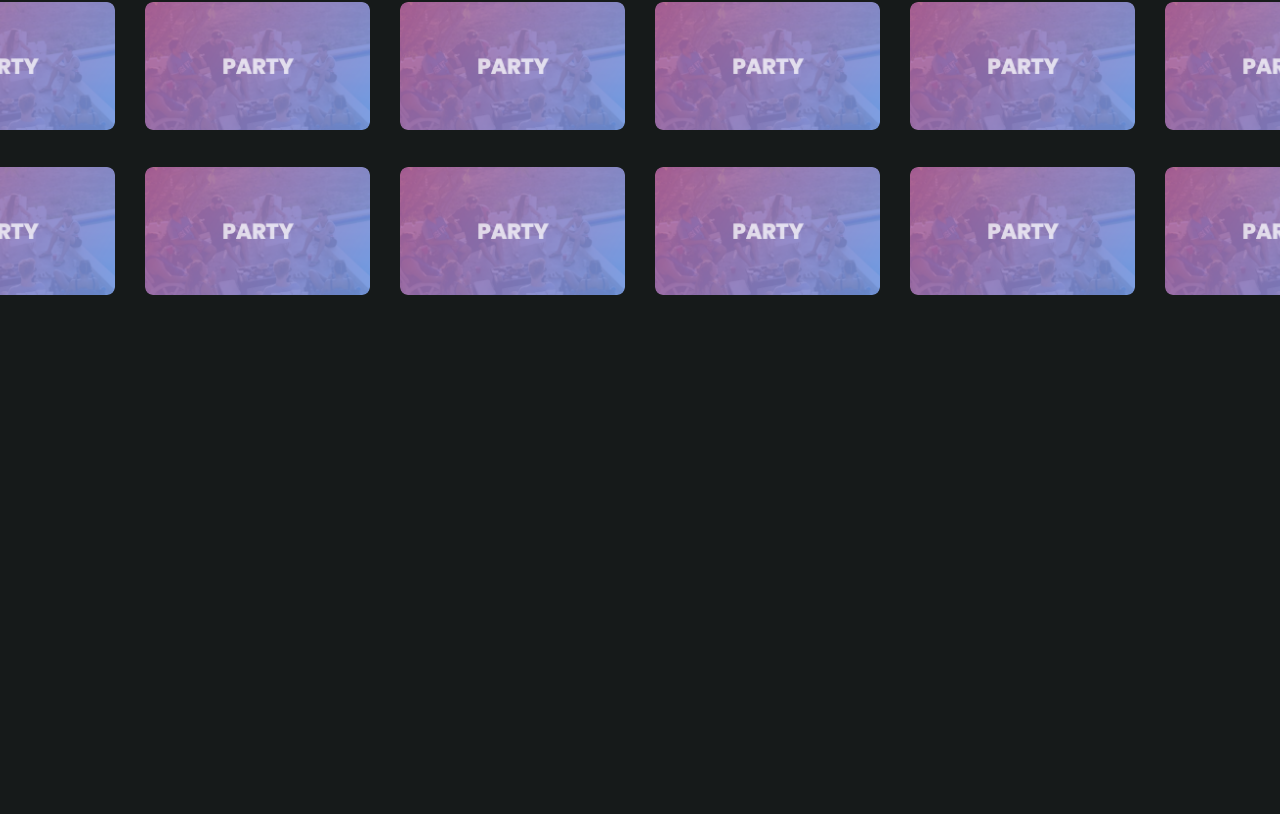
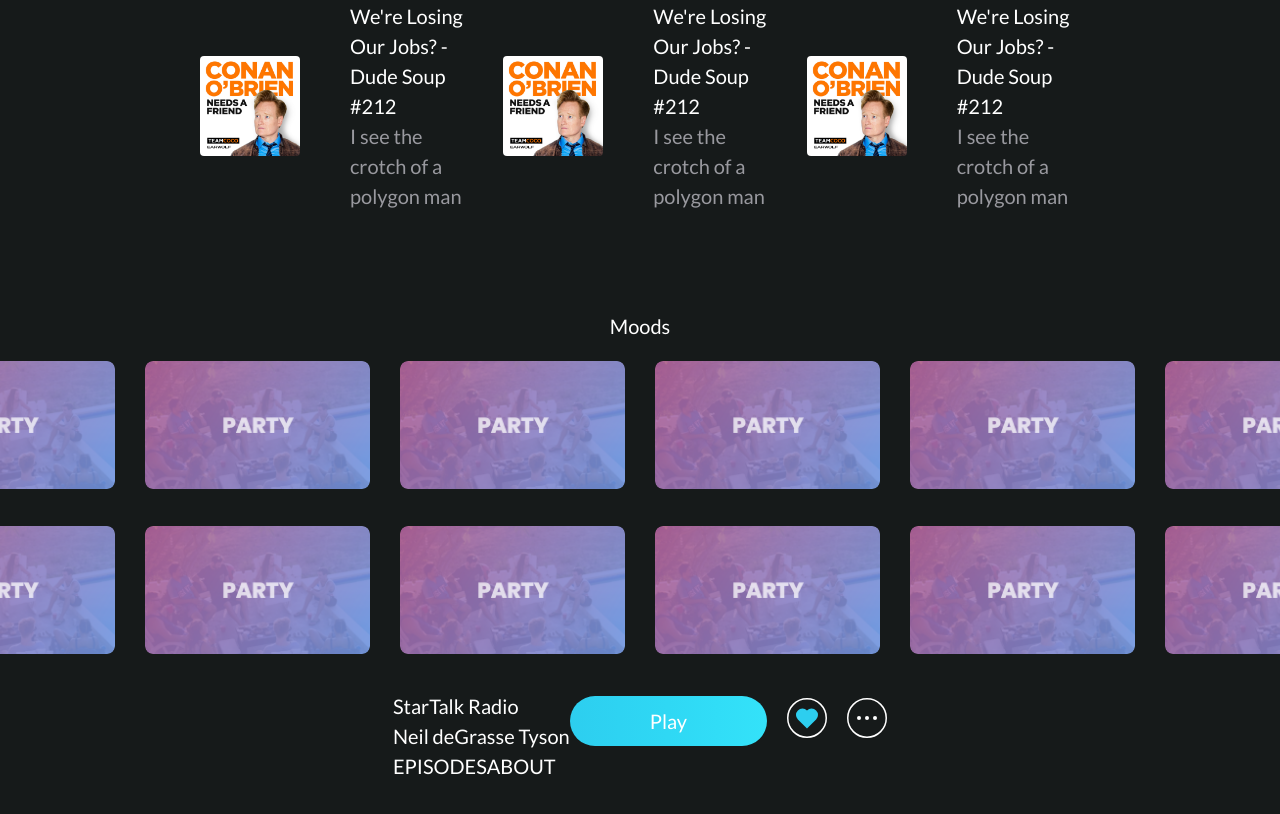
Before and after one commit to ManiPr/music-app-master-master, a React (Create React App) app: page /Podcasts in a window 1280 px wide. Shown: the part 1302-2116 px from the top of the page. Before the commit the page ends 1710 px from the top, so only its background shows below. Built offline with nearby package versions, Linux system fonts and the light colour scheme.

Commit message:
podcastDetailPart1

```diff
--- a/src/components/podcast-component/PodcastComponent.css
+++ b/src/components/podcast-component/PodcastComponent.css
@@ -13,7 +13,7 @@
 .podcast__container-image::before {
     content: "";
     position: absolute;
-    top: -2.3rem;
+    top: -2.4rem;
     left: 1rem;
     bottom: 0;
     width: 100%;
@@ -54,6 +54,6 @@
     cursor: pointer;
     display: none;
 }
-.podcast__wrapper:hover .podcast__content {
+.podcast__container-image:hover + .podcast__content {
     display: flex;
 }
--- a/src/pages/browser/podcasts/Podcast.css
+++ b/src/pages/browser/podcasts/Podcast.css
@@ -9,6 +9,11 @@
 }
 .week__title{
 
+}
+.week__podcast{
+    display: grid;
+    grid-template-rows: repeat(2,1fr);
+    grid-template-columns: repeat(6,1fr);
 }
 .featured-episodes{
 
--- a/src/pages/browser/podcasts/Podcast.js
+++ b/src/pages/browser/podcasts/Podcast.js
@@ -3,6 +3,7 @@
 import Mood from '../../../components/mood/Mood'
 import './Podcast.css'
 import PodcastComponent from '../../../components/podcast-component/PodcastComponent'
+import PodcastDetail from '../../podcast-detail/PodcastDetail'
 export default function Podcast() {
   return (
     <>
@@ -12,12 +13,19 @@
             <div className='week__top sectoin-top center'>
             <p className='week__title section-title'>popular in week</p>
             </div>
-            <div className='section-box center'>
+            <div className='week__podcast section-box center'>
               <PodcastComponent></PodcastComponent>
               <PodcastComponent></PodcastComponent>
               <PodcastComponent></PodcastComponent>
               <PodcastComponent></PodcastComponent>
               <PodcastComponent></PodcastComponent>
+              <PodcastComponent></PodcastComponent>
+              <PodcastComponent></PodcastComponent>
+              <PodcastComponent></PodcastComponent>
+               <PodcastComponent></PodcastComponent>
+                <PodcastComponent></PodcastComponent>
+                <PodcastComponent></PodcastComponent>
+                <PodcastComponent></PodcastComponent>
               </div>
           </div>
           </div>
@@ -53,6 +61,7 @@
           </div>
         </div>
       </section>
+    <PodcastDetail></PodcastDetail>
     </>
   )
 
--- /dev/null
+++ b/src/pages/podcast-detail/PodcastDetail.css
@@ -0,0 +1,50 @@
+.pocast-detail{
+}
+.podcast-detail__top{
+    justify-content: space-between;
+    margin:0 25rem ;
+}
+.podcast-detail__left{
+
+}
+.podcast-detail__play{
+    padding: 1rem 8rem;
+    border-radius: 4rem;
+    background-image: linear-gradient(to right, #2dceef, #2ed3f2, #2fd8f4, #31ddf7, #34e2f9);
+    cursor: pointer;
+}
+
+.podcast-detail__play:hover{
+    color: black;
+}
+
+.podcast-detail__like{
+    cursor: pointer;
+
+}
+.podcast-detail__information{
+    cursor: pointer;
+
+}
+.podcast-detail__right{
+    align-content: center;
+    gap: 2rem;
+}
+.podcast-detail__image{
+
+}
+.podcast-detail__content{
+
+}
+.podcast-detail__title{
+
+}
+.podcast-detail__caption{
+
+}
+.podcast-detail__links{
+
+}
+.podcast-detail__link{
+
+}
--- /dev/null
+++ b/src/pages/podcast-detail/PodcastDetail.js
@@ -0,0 +1,97 @@
+import React from 'react'
+import './PodcastDetail.css'
+export default function PodcastDetail() {
+  return (
+    <>
+    <div className='pocast-detail'>
+        <section className='podcast-detail__top center'>
+
+            <div className='podcast-detail__left'>
+                <img className='podcast-detail__image' />
+                <div className='podcast-detail__content'>
+                    <h4 className='podcast-detail__title'>StarTalk Radio</h4>
+                    <p className='podcast-detail__caption'>Neil deGrasse Tyson</p>
+                    <div className='podcast-detail__links'>
+                        <a className='podcast-detail__link'>EPISODES</a>
+                        <a className='podcast-detail__link'>ABOUT</a>
+                    </div>
+                </div>
+            </div>
+            <div className='podcast-detail__right center'>
+                <div className='podcast-detail__play'>Play</div>
+                <div className='podcast-detail__like'>
+                     <svg
+      xmlns="http://www.w3.org/2000/svg"
+      width="40"
+      height="40"
+      viewBox="0 0 40 40"
+    >
+      <g transform="translate(-373 -579)">
+        <path
+          fill="#2dceef"
+          d="M2.438 2.377a6.382 6.382 0 000 9.062L11.55 20.5l9.113-9.062a6.382 6.382 0 000-9.062 6.469 6.469 0 00-9.113 0 6.469 6.469 0 00-9.112.001z"
+          transform="translate(381.449 589.1)"
+        ></path>
+        <g
+          fill="none"
+          stroke="#fff"
+          strokeWidth="1.5"
+          data-name="Rectangle 2822"
+          transform="translate(373 579)"
+        >
+          <rect width="40" height="40" stroke="none" rx="20"></rect>
+          <rect width="38.5" height="38.5" x="0.75" y="0.75" rx="19.25"></rect>
+        </g>
+      </g>
+                     </svg>
+                </div>
+                <div className='podcast-detail__information'>
+                     <svg
+      xmlns="http://www.w3.org/2000/svg"
+      width="40"
+      height="40"
+      viewBox="0 0 40 40"
+    >
+      <g transform="translate(-433 -579)">
+        <g fill="#fff" data-name="More" transform="rotate(90 605.5 149.5)">
+          <circle
+            cx="2"
+            cy="2"
+            r="2"
+            data-name="Ellipse 23"
+            transform="translate(1053 292)"
+          ></circle>
+          <circle
+            cx="2"
+            cy="2"
+            r="2"
+            data-name="Ellipse 24"
+            transform="translate(1053 300)"
+          ></circle>
+          <circle
+            cx="2"
+            cy="2"
+            r="2"
+            data-name="Ellipse 25"
+            transform="translate(1053 308)"
+          ></circle>
+        </g>
+        <g
+          fill="none"
+          stroke="#fff"
+          strokeWidth="1.5"
+          data-name="Rectangle 3256"
+          transform="translate(433 579)"
+        >
+          <rect width="40" height="40" stroke="none" rx="20"></rect>
+          <rect width="38.5" height="38.5" x="0.75" y="0.75" rx="19.25"></rect>
+        </g>
+      </g>
+                     </svg>
+                </div>
+            </div>
+        </section>
+    </div>
+    </>
+  )
+}
```
Also changed, not shown: src/assets/images/SVG File/FOLLOW.svg (added), src/assets/images/SVG File/MORE-Circol.svg (added).
